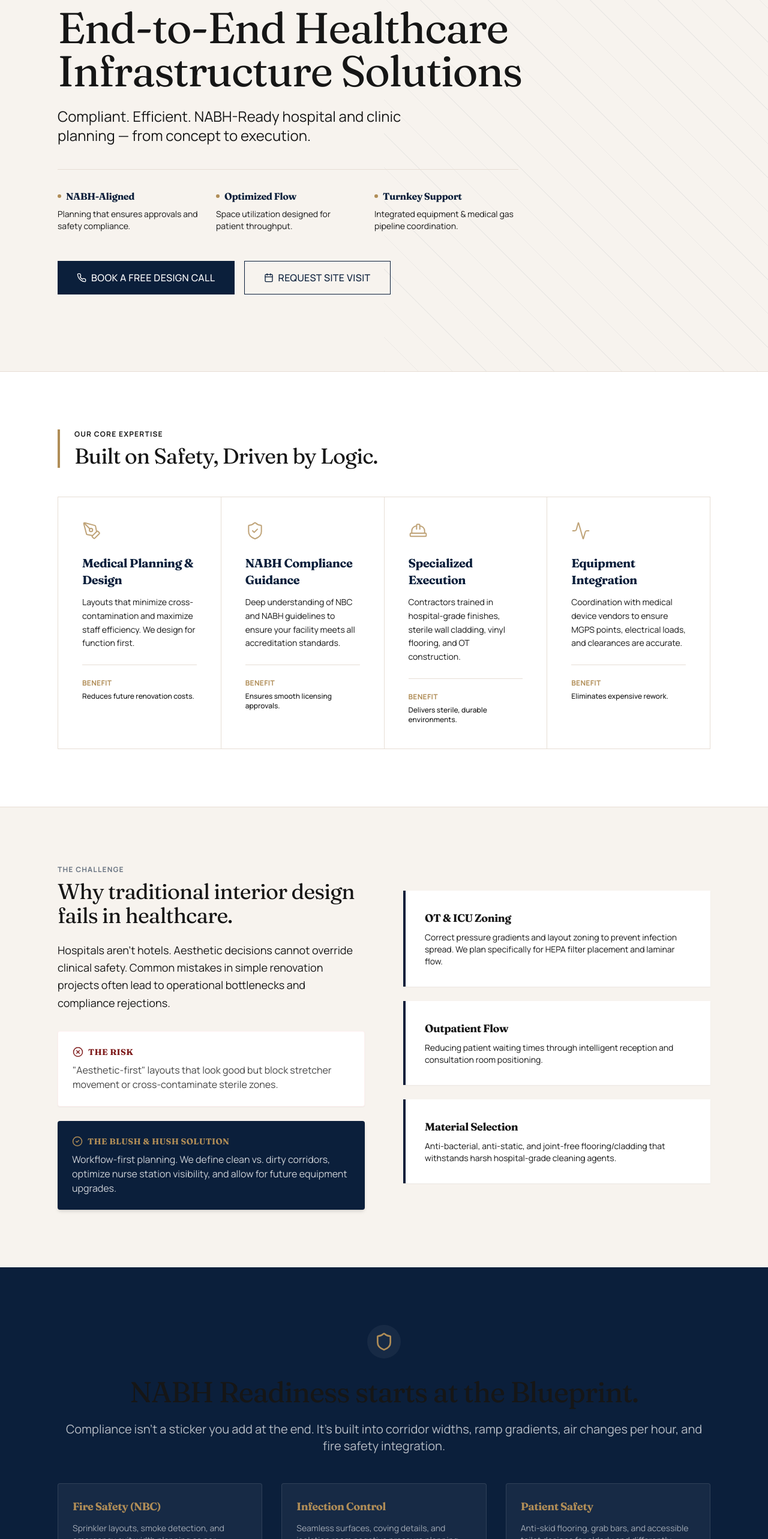
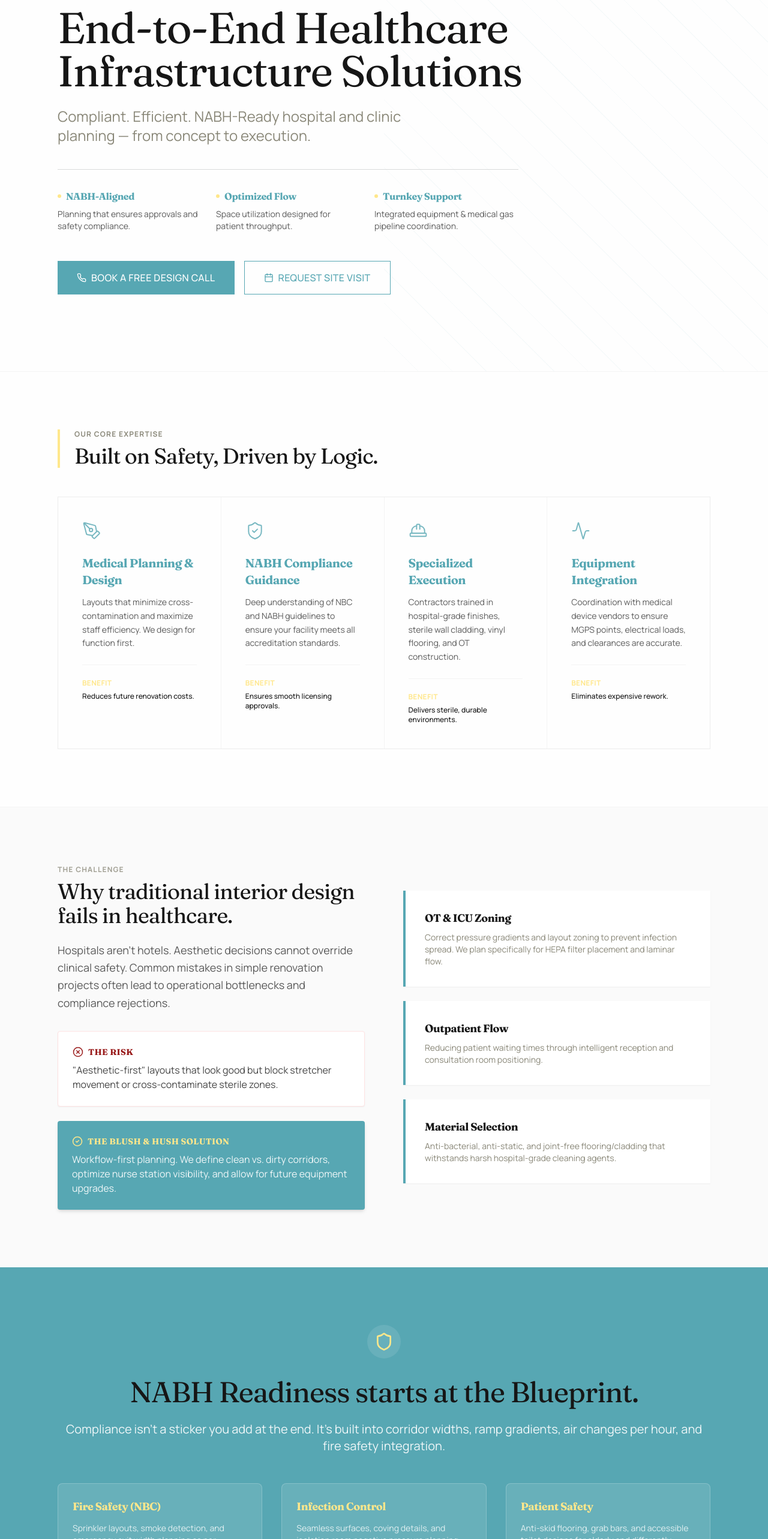
Before and after one commit to Azhwin05/Blush-Hush-Website, a Next.js app: page /healthcare in a window 1280 px wide. Shown: the part 234-2800 px from the top of the page at 60% size. Built offline with nearby package versions, Linux system fonts and the light colour scheme.

Commit message:
feat: Apply dedicated Healthcare color palette to /healthcare

```diff
--- a/src/app/healthcare/page.tsx
+++ b/src/app/healthcare/page.tsx
@@ -15,7 +15,7 @@ export const metadata: Metadata = {
 
 export default function HealthcarePage() {
     return (
-        <main className="min-h-screen bg-ivory text-ink font-manrope selection:bg-navy/20 selection:text-navy">
+        <main className="min-h-screen bg-hc-surface text-ink font-manrope selection:bg-hc-teal/20 selection:text-hc-teal">
             {/* STRICT CURSOR OVERRIDE for Professional/Technical Feel */}
             <style dangerouslySetInnerHTML={{
                 __html: `
--- a/src/components/healthcare/compliance-nabh.tsx
+++ b/src/components/healthcare/compliance-nabh.tsx
@@ -2,29 +2,29 @@ import { Shield } from "lucide-react";
 
 export function ComplianceNABH() {
     return (
-        <section className="py-24 bg-navy text-white">
+        <section className="py-24 bg-hc-teal text-white">
             <div className="container-wide text-center max-w-4xl mx-auto">
-                <div className="inline-flex items-center justify-center p-3 bg-white/5 rounded-full mb-8">
-                    <Shield className="text-brass w-8 h-8" />
+                <div className="inline-flex items-center justify-center p-3 bg-white/10 rounded-full mb-8">
+                    <Shield className="text-hc-yellow w-8 h-8" />
                 </div>
 
                 <h2 className="text-3xl md:text-5xl font-serif mb-6">NABH Readiness starts at the Blueprint.</h2>
-                <p className="text-white/70 text-lg md:text-xl leading-relaxed mb-12">
+                <p className="text-white/90 text-lg md:text-xl leading-relaxed mb-12">
                     Compliance isn't a sticker you add at the end. It's built into corridor widths, ramp gradients, air changes per hour, and fire safety integration.
                 </p>
 
                 <div className="grid grid-cols-1 md:grid-cols-3 gap-8 text-left">
-                    <div className="p-6 border border-white/10 bg-white/5 rounded">
-                        <h4 className="text-brass font-bold text-lg mb-3">Fire Safety (NBC)</h4>
-                        <p className="text-sm text-white/60">Sprinkler layouts, smoke detection, and emergency exit width planning as per National Building Code.</p>
+                    <div className="p-6 border border-white/20 bg-white/10 rounded-lg">
+                        <h4 className="text-hc-yellow font-bold text-lg mb-3">Fire Safety (NBC)</h4>
+                        <p className="text-sm text-white/80">Sprinkler layouts, smoke detection, and emergency exit width planning as per National Building Code.</p>
                     </div>
-                    <div className="p-6 border border-white/10 bg-white/5 rounded">
-                        <h4 className="text-brass font-bold text-lg mb-3">Infection Control</h4>
-                        <p className="text-sm text-white/60">Seamless surfaces, coving details, and isolation room negative pressure planning.</p>
+                    <div className="p-6 border border-white/20 bg-white/10 rounded-lg">
+                        <h4 className="text-hc-yellow font-bold text-lg mb-3">Infection Control</h4>
+                        <p className="text-sm text-white/80">Seamless surfaces, coving details, and isolation room negative pressure planning.</p>
                     </div>
-                    <div className="p-6 border border-white/10 bg-white/5 rounded">
-                        <h4 className="text-brass font-bold text-lg mb-3">Patient Safety</h4>
-                        <p className="text-sm text-white/60">Anti-skid flooring, grab bars, and accessible toilet designs for elderly and differently-abled usage.</p>
+                    <div className="p-6 border border-white/20 bg-white/10 rounded-lg">
+                        <h4 className="text-hc-yellow font-bold text-lg mb-3">Patient Safety</h4>
+                        <p className="text-sm text-white/80">Anti-skid flooring, grab bars, and accessible toilet designs for elderly and differently-abled usage.</p>
                     </div>
                 </div>
             </div>
--- a/src/components/healthcare/core-strengths.tsx
+++ b/src/components/healthcare/core-strengths.tsx
@@ -3,25 +3,25 @@ import { ShieldCheck, PenTool, HardHat, Activity } from "lucide-react";
 const strengths = [
     {
         title: "Medical Planning & Design",
-        icon: <PenTool className="w-8 h-8 text-brass" strokeWidth={1.5} />,
+        icon: <PenTool className="w-8 h-8 text-hc-teal" strokeWidth={1.5} />,
         description: "Layouts that minimize cross-contamination and maximize staff efficiency. We design for function first.",
         benefit: "Reduces future renovation costs."
     },
     {
         title: "NABH Compliance Guidance",
-        icon: <ShieldCheck className="w-8 h-8 text-brass" strokeWidth={1.5} />,
+        icon: <ShieldCheck className="w-8 h-8 text-hc-teal" strokeWidth={1.5} />,
         description: "Deep understanding of NBC and NABH guidelines to ensure your facility meets all accreditation standards.",
         benefit: "Ensures smooth licensing approvals."
     },
     {
         title: "Specialized Execution",
-        icon: <HardHat className="w-8 h-8 text-brass" strokeWidth={1.5} />,
+        icon: <HardHat className="w-8 h-8 text-hc-teal" strokeWidth={1.5} />,
         description: "Contractors trained in hospital-grade finishes, sterile wall cladding, vinyl flooring, and OT construction.",
         benefit: "Delivers sterile, durable environments."
     },
     {
         title: "Equipment Integration",
-        icon: <Activity className="w-8 h-8 text-brass" strokeWidth={1.5} />,
+        icon: <Activity className="w-8 h-8 text-hc-teal" strokeWidth={1.5} />,
         description: "Coordination with medical device vendors to ensure MGPS points, electrical loads, and clearances are accurate.",
         benefit: "Eliminates expensive rework."
     }
@@ -29,25 +29,25 @@ const strengths = [
 
 export function CoreStrengths() {
     return (
-        <section className="py-24 bg-white border-y border-hairline">
+        <section className="py-24 bg-hc-surface border-y border-hc-grey/30">
             <div className="container-wide">
-                <div className="mb-12 border-l-4 border-brass pl-6">
-                    <span className="text-xs font-bold tracking-widest uppercase text-secondary block mb-2">Our Core Expertise</span>
+                <div className="mb-12 border-l-4 border-hc-yellow pl-6">
+                    <span className="text-xs font-bold tracking-widest uppercase text-hc-olive block mb-2">Our Core Expertise</span>
                     <h2 className="text-3xl md:text-4xl font-serif text-ink">Built on Safety, Driven by Logic.</h2>
                 </div>
 
-                <div className="grid grid-cols-1 md:grid-cols-2 lg:grid-cols-4 gap-px bg-hairline border border-hairline">
+                <div className="grid grid-cols-1 md:grid-cols-2 lg:grid-cols-4 gap-px bg-hc-grey/30 border border-hc-grey/30">
                     {strengths.map((item, index) => (
-                        <div key={index} className="bg-white p-8 md:p-10 hover:bg-ivory/30 transition-colors group">
+                        <div key={index} className="bg-hc-surface p-8 md:p-10 hover:bg-hc-sky/5 transition-colors group">
                             <div className="mb-6 opacity-80 group-hover:opacity-100 transition-opacity">
                                 {item.icon}
                             </div>
-                            <h3 className="text-xl font-bold text-navy mb-3">{item.title}</h3>
-                            <p className="text-sm text-secondary/80 leading-relaxed mb-6">
+                            <h3 className="text-xl font-bold text-hc-teal mb-3">{item.title}</h3>
+                            <p className="text-sm text-ink/70 leading-relaxed mb-6">
                                 {item.description}
                             </p>
-                            <div className="pt-4 border-t border-hairline">
-                                <span className="text-xs font-bold text-brass uppercase tracking-wide">Benefit</span>
+                            <div className="pt-4 border-t border-hc-grey/30">
+                                <span className="text-xs font-bold text-hc-yellow uppercase tracking-wide">Benefit</span>
                                 <p className="text-xs text-ink mt-1 font-medium">{item.benefit}</p>
                             </div>
                         </div>
--- a/src/components/healthcare/hero-section.tsx
+++ b/src/components/healthcare/hero-section.tsx
@@ -6,16 +6,16 @@ import Link from "next/link";
 
 export function HealthcareHero() {
     return (
-        <section className="relative pt-32 pb-20 md:pt-48 md:pb-32 bg-ivory overflow-hidden">
+        <section className="relative pt-32 pb-20 md:pt-48 md:pb-32 bg-hc-surface overflow-hidden">
             {/* Abstract Technical Background */}
             <div className="absolute inset-0 z-0 opacity-5 pointer-events-none">
-                <div className="absolute right-0 top-0 w-1/2 h-full bg-[repeating-linear-gradient(45deg,#0B1F3B_0px,#0B1F3B_1px,transparent_1px,transparent_40px)]" />
+                <div className="absolute right-0 top-0 w-1/2 h-full bg-[repeating-linear-gradient(45deg,#57A7B3_0px,#57A7B3_1px,transparent_1px,transparent_40px)]" />
             </div>
 
             <div className="container-wide relative z-10">
                 <div className="max-w-4xl">
-                    <div className="inline-flex items-center gap-2 px-3 py-1 rounded border border-navy/20 bg-navy/5 text-navy text-xs font-bold tracking-widest uppercase mb-6">
-                        <span className="w-1.5 h-1.5 rounded-full bg-navy animate-pulse"></span>
+                    <div className="inline-flex items-center gap-2 px-3 py-1 rounded border border-hc-teal/20 bg-hc-teal/5 text-hc-teal text-xs font-bold tracking-widest uppercase mb-6">
+                        <span className="w-1.5 h-1.5 rounded-full bg-hc-teal animate-pulse"></span>
                         Blush & Hush Healthcare
                     </div>
 
@@ -24,36 +24,36 @@ export function HealthcareHero() {
                         Infrastructure Solutions
                     </h1>
 
-                    <p className="text-lg md:text-2xl text-secondary max-w-2xl leading-relaxed mb-10 font-manrope">
+                    <p className="text-lg md:text-2xl text-hc-olive max-w-2xl leading-relaxed mb-10 font-manrope">
                         Compliant. Efficient. NABH-Ready hospital and clinic planning — from concept to execution.
                     </p>
 
                     {/* Key Value Points */}
-                    <div className="grid grid-cols-1 md:grid-cols-3 gap-6 mb-12 border-t border-hairline pt-8 max-w-3xl">
+                    <div className="grid grid-cols-1 md:grid-cols-3 gap-6 mb-12 border-t border-hc-grey pt-8 max-w-3xl">
                         <div className="flex flex-col gap-2">
-                            <h4 className="font-bold text-navy flex items-center gap-2">
-                                <span className="w-1.5 h-1.5 bg-brass rounded-full"></span> NABH-Aligned
+                            <h4 className="font-bold text-hc-teal flex items-center gap-2">
+                                <span className="w-1.5 h-1.5 bg-hc-yellow rounded-full"></span> NABH-Aligned
                             </h4>
-                            <p className="text-sm text-secondary/80">Planning that ensures approvals and safety compliance.</p>
+                            <p className="text-sm text-ink/70">Planning that ensures approvals and safety compliance.</p>
                         </div>
                         <div className="flex flex-col gap-2">
-                            <h4 className="font-bold text-navy flex items-center gap-2">
-                                <span className="w-1.5 h-1.5 bg-brass rounded-full"></span> Optimized Flow
+                            <h4 className="font-bold text-hc-teal flex items-center gap-2">
+                                <span className="w-1.5 h-1.5 bg-hc-yellow rounded-full"></span> Optimized Flow
                             </h4>
-                            <p className="text-sm text-secondary/80">Space utilization designed for patient throughput.</p>
+                            <p className="text-sm text-ink/70">Space utilization designed for patient throughput.</p>
                         </div>
                         <div className="flex flex-col gap-2">
-                            <h4 className="font-bold text-navy flex items-center gap-2">
-                                <span className="w-1.5 h-1.5 bg-brass rounded-full"></span> Turnkey Support
+                            <h4 className="font-bold text-hc-teal flex items-center gap-2">
+                                <span className="w-1.5 h-1.5 bg-hc-yellow rounded-full"></span> Turnkey Support
                             </h4>
-                            <p className="text-sm text-secondary/80">Integrated equipment & medical gas pipeline coordination.</p>
+                            <p className="text-sm text-ink/70">Integrated equipment & medical gas pipeline coordination.</p>
                         </div>
                     </div>
 
                     <div className="flex flex-wrap gap-4">
                         <Button
                             size="lg"
-                            className="bg-navy hover:bg-navy/90 text-white rounded-none px-8 h-14 text-base"
+                            className="bg-hc-teal hover:bg-hc-teal/90 text-white rounded-none px-8 h-14 text-base"
                             asChild
                         >
                             <Link href="/contact">
@@ -63,7 +63,7 @@ export function HealthcareHero() {
                         <Button
                             variant="outline"
                             size="lg"
-                            className="border-navy text-navy hover:bg-navy/5 rounded-none px-8 h-14 text-base"
+                            className="border-hc-teal text-hc-teal hover:bg-hc-teal/5 rounded-none px-8 h-14 text-base"
                             asChild
                         >
                             <Link href="/contact">
--- a/src/components/healthcare/problem-solution.tsx
+++ b/src/components/healthcare/problem-solution.tsx
@@ -2,20 +2,20 @@ import { CheckCircle2, XCircle } from "lucide-react";
 
 export function ProblemsSolved() {
     return (
-        <section className="py-24 bg-ivory">
+        <section className="py-24 bg-hc-grey/10">
             <div className="container-wide">
                 <div className="grid grid-cols-1 lg:grid-cols-2 gap-16 items-center">
                     <div>
-                        <span className="text-xs font-bold tracking-widest uppercase text-navy/60 block mb-2">The Challenge</span>
+                        <span className="text-xs font-bold tracking-widest uppercase text-hc-olive/80 block mb-2">The Challenge</span>
                         <h2 className="text-3xl md:text-4xl font-serif text-ink mb-6">Why traditional interior design fails in healthcare.</h2>
-                        <p className="text-secondary text-lg leading-relaxed mb-8">
+                        <p className="text-ink/70 text-lg leading-relaxed mb-8">
                             Hospitals aren't hotels. Aesthetic decisions cannot override clinical safety.
                             Common mistakes in simple renovation projects often lead to operational bottlenecks and compliance rejections.
                         </p>
 
                         <div className="space-y-6">
-                            <div className="bg-white p-6 rounded border border-red-100/50 shadow-sm">
-                                <h4 className="flex items-center gap-2 text-red-900 font-bold mb-2 text-sm uppercase tracking-wide">
+                            <div className="bg-white p-6 rounded border border-red-100 shadow-sm">
+                                <h4 className="flex items-center gap-2 text-red-800 font-bold mb-2 text-sm uppercase tracking-wide">
                                     <XCircle size={18} /> The Risk
                                 </h4>
                                 <p className="text-ink/80">
@@ -23,11 +23,11 @@ export function ProblemsSolved() {
                                 </p>
                             </div>
 
-                            <div className="bg-navy p-6 rounded shadow-md text-white">
-                                <h4 className="flex items-center gap-2 text-brass font-bold mb-2 text-sm uppercase tracking-wide">
+                            <div className="bg-hc-teal p-6 rounded shadow-md text-white">
+                                <h4 className="flex items-center gap-2 text-hc-yellow font-bold mb-2 text-sm uppercase tracking-wide">
                                     <CheckCircle2 size={18} /> The Blush & Hush Solution
                                 </h4>
-                                <p className="text-white/80">
+                                <p className="text-white/90">
                                     Workflow-first planning. We define clean vs. dirty corridors, optimize nurse station visibility, and allow for future equipment upgrades.
                                 </p>
                             </div>
@@ -35,17 +35,17 @@ export function ProblemsSolved() {
                     </div>
 
                     <div className="grid gap-6">
-                        <div className="bg-white p-8 border-l-4 border-navy shadow-sm">
+                        <div className="bg-white p-8 border-l-4 border-hc-teal shadow-sm">
                             <h3 className="font-bold text-lg text-ink mb-2">OT & ICU Zoning</h3>
-                            <p className="text-sm text-secondary">Correct pressure gradients and layout zoning to prevent infection spread. We plan specifically for HEPA filter placement and laminar flow.</p>
+                            <p className="text-sm text-hc-olive">Correct pressure gradients and layout zoning to prevent infection spread. We plan specifically for HEPA filter placement and laminar flow.</p>
                         </div>
-                        <div className="bg-white p-8 border-l-4 border-navy shadow-sm">
+                        <div className="bg-white p-8 border-l-4 border-hc-teal shadow-sm">
                             <h3 className="font-bold text-lg text-ink mb-2">Outpatient Flow</h3>
-                            <p className="text-sm text-secondary">Reducing patient waiting times through intelligent reception and consultation room positioning.</p>
+                            <p className="text-sm text-hc-olive">Reducing patient waiting times through intelligent reception and consultation room positioning.</p>
                         </div>
-                        <div className="bg-white p-8 border-l-4 border-navy shadow-sm">
+                        <div className="bg-white p-8 border-l-4 border-hc-teal shadow-sm">
                             <h3 className="font-bold text-lg text-ink mb-2">Material Selection</h3>
-                            <p className="text-sm text-secondary">Anti-bacterial, anti-static, and joint-free flooring/cladding that withstands harsh hospital-grade cleaning agents.</p>
+                            <p className="text-sm text-hc-olive">Anti-bacterial, anti-static, and joint-free flooring/cladding that withstands harsh hospital-grade cleaning agents.</p>
                         </div>
                     </div>
                 </div>
```
Also changed, not shown: src/components/healthcare/healthcare-cta.tsx (+4 -4 lines), src/components/healthcare/stat-proof.tsx (+9 -9 lines), tailwind.config.ts (+9 -0 lines).
